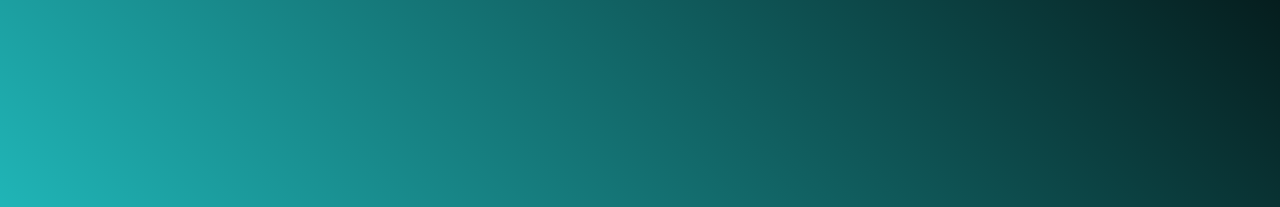
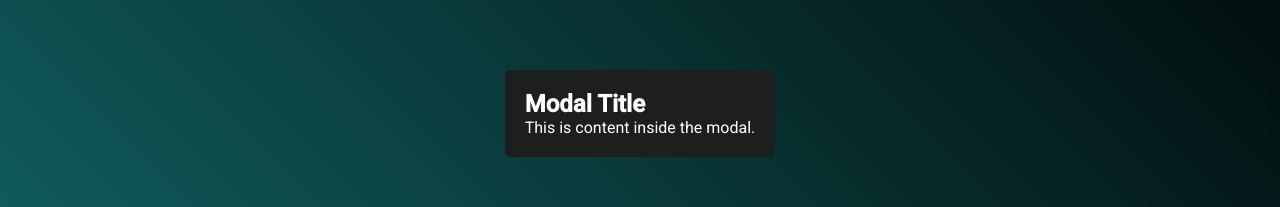
Before and after one commit to TanguyLeLoch/ftax, an Angular app in the folder frontend/: page /transactions in a window 1280 px wide. Both pictures are taken after a click on the button "Import". Shown: the part 287-494 px from the top of the page. Built offline with nearby package versions, Linux system fonts and the light colour scheme; no server answers.

Commit message:
ad modal for import

```diff
--- /dev/null
+++ b/frontend/src/app/core/components/modal/modal.component.html
@@ -0,0 +1,5 @@
+<div class="modal-backdrop" *ngIf="isVisible" (click)="close()">
+    <div class="modal-content" (click)="$event.stopPropagation()">
+        <ng-content></ng-content>
+    </div>
+</div>
--- /dev/null
+++ b/frontend/src/app/core/components/modal/modal.component.scss
@@ -0,0 +1,22 @@
+@import "variables";
+
+.modal-backdrop {
+  position: fixed;
+  top: 0;
+  left: 0;
+  width: 100%;
+  height: 100%;
+  display: flex;
+  justify-content: center;
+  align-items: center;
+  backdrop-filter: blur(5px);
+  background-color: rgba(0, 0, 0, 0.5);
+  z-index: 1000;
+}
+
+.modal-content {
+  background: $background-color;
+  padding: 20px;
+  border-radius: 5px;
+  z-index: 1001;
+}
--- /dev/null
+++ b/frontend/src/app/core/components/modal/modal.component.ts
@@ -0,0 +1,23 @@
+import { Component } from '@angular/core';
+import {NgIf} from "@angular/common";
+
+@Component({
+  selector: 'app-modal',
+  standalone: true,
+  imports: [
+    NgIf
+  ],
+  templateUrl: './modal.component.html',
+  styleUrl: './modal.component.scss'
+})
+export class ModalComponent {
+  isVisible: boolean = false;
+
+  open() {
+    this.isVisible = true;
+  }
+
+  close() {
+    this.isVisible = false;
+  }
+}
--- a/frontend/src/app/transaction/components/transaction-list/transaction-list.component.html
+++ b/frontend/src/app/transaction/components/transaction-list/transaction-list.component.html
@@ -6,14 +6,14 @@
         <div>
 
             <app-standard-button (clicked)="addTransaction()" [ngStyle]="{'margin': '20px'}">Add Transaction</app-standard-button>
-            <app-standard-button (clicked)="importFile()" [ngStyle]="{'margin': '20px'}">Import</app-standard-button>
+            <app-standard-button (clicked)="modal.open()" [ngStyle]="{'margin': '20px'}">Import</app-standard-button>
         </div>
 
     </div>
     <ng-template #elseTemplate>
 
         <div class="tx-list-container">
-            <app-standard-button (clicked)="importFile()" class="btn-import-tx" [ngStyle]="{'padding-bottom': '10px'}" >Import</app-standard-button>
+            <app-standard-button (clicked)="modal.open()" class="btn-import-tx" [ngStyle]="{'padding-bottom': '10px'}" >Import</app-standard-button>
             <div class="tx-list-table">
                 <app-transaction-list-header/>
                 <ng-container *ngFor="let tx of transactions" class="tx-item">
@@ -26,3 +26,7 @@
 
 
 </div>
+<app-modal #modal>
+    <h2>Modal Title</h2>
+    <p>This is content inside the modal.</p>
+</app-modal>
--- a/frontend/src/app/transaction/transaction.module.ts
+++ b/frontend/src/app/transaction/transaction.module.ts
@@ -9,6 +9,7 @@ import {FormsModule, ReactiveFormsModule} from "@angular/forms";
 import {FaIconComponent, FontAwesomeModule} from "@fortawesome/angular-fontawesome";
 import {TransactionListHeaderComponent} from "./components/transaction-list-header/transaction-list-header.component";
 import {StandardButtonComponent} from "../core/components/standard-button/standard-button.component";
+import {ModalComponent} from "../core/components/modal/modal.component";
 
 
 @NgModule({
@@ -29,7 +30,8 @@ import {StandardButtonComponent} from "../core/components/standard-button/standa
         FontAwesomeModule,
         TransactionListHeaderComponent,
         ReactiveFormsModule,
-        StandardButtonComponent
+        StandardButtonComponent,
+        ModalComponent
     ]
 })
 export class TransactionModule {
```
Also changed, not shown: 1 other file (tests, documents, lock files or other folders).
